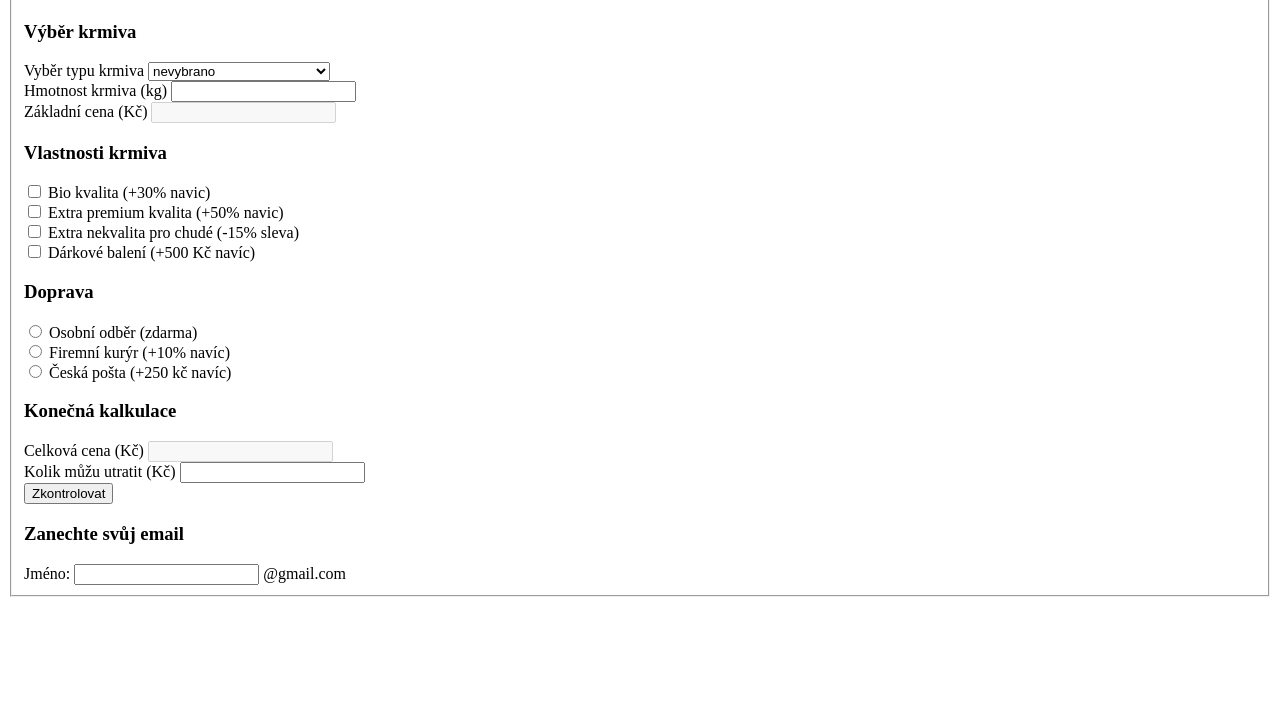
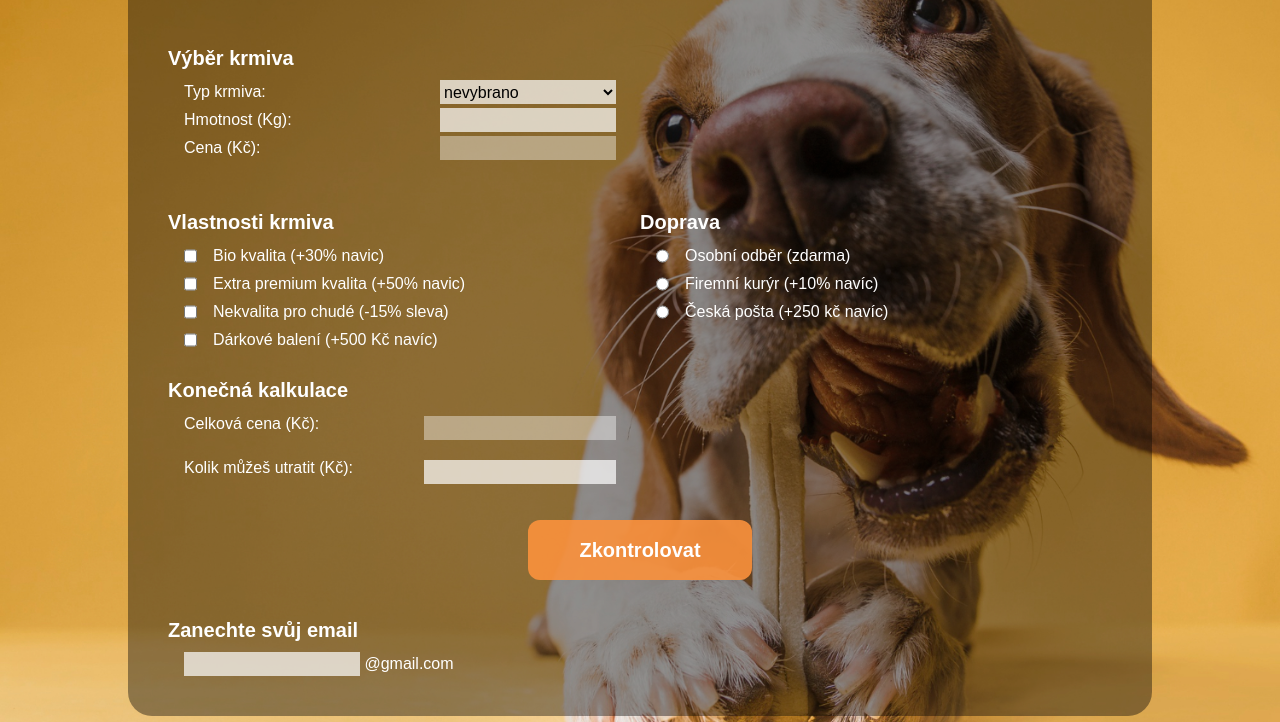
Before and after one commit to dominikkolarsky/JS-first-form, a website: page index.html in a window 1280 px wide. Shown: the part 78-800 px from the top of the page. Drawn offline with nearby package versions, Linux system fonts and the light colour scheme.

Commit message:
UI update

```diff
--- a/index.html
+++ b/index.html
@@ -7,22 +7,29 @@
     <meta name="viewport" content="width=device-width, initial-scale=1.0">
     <title>Objednavka</title>
 
+    <link rel="stylesheet" href="output.css">
+
 </head>
 
-<body class="m-1">
-    <div class="container my-3">
-        <fieldset class="border">
-            <legend>
-                <h2>Objednávka krmiva</h2>
-            </legend>
-            <form>
+<body class="text-white">
+    <div class="bg-[url('./bg_dog.jpg')] min-h-screen w-full bg-cover bg-bottom bg-no-repeat lg:bg-center flex">
+
+
+        <div class="flex flex-col mx-auto md:my-4 md:w-4/5 lg:w-4/5 2xl:w-2/5 xl:my-auto">
+            <!-- header -->
+            <header class="text-3xl font-bold bg-black bg-opacity-60 w-full flex justify-center p-4 rounded-t-3xl">
+                <h2 class="text-white">Objednávka krmiva</h2>
+            </header>
+
+            <div class="bg-black bg-opacity-40 p-6 flex flex-col rounded-b-3xl md:grid md:grid-cols-2 lg:p-10">
                 <!-- vyber -->
-                <h3>Výběr krmiva</h3>
-                <div>
-                    <div>
-                        <label for="vyber_krmiva" >Vyběr typu krmiva</label>
-                        <select  id="vyber_krmiva" name="vyberKrmiva" onclick="zakladni_cena(); celkova_cena();">
-                            <option selected value="0">nevybrano</option>
+                <form class="col-span-2 max-w-md md:mb-6">
+                    <h3 class="text-xl font-bold text-white my-2">Výběr krmiva</h3>
+                    <div class="pl-4 flex flex-col space-y-1 mb-4">
+                        <div class="flex justify-between">
+                            <label for="vyber_krmiva">Typ krmiva: </label>
+                            <select class="bg-white bg-opacity-70 text-black w-44" id="vyber_krmiva" name="vyberKrmiva" onclick="zakladni_cena(); celkova_cena();">
+                                <option selected value="0" class="text-red">nevybrano</option>
                                 <option value="150">Psí žrádlo 150 kč/kg</option>
                                 <option value="120">Kočičí žrádlo 120 kč/kg</option>
                                 <option value="50">Žrádlo pro rybičky 50 kč/kg</option>
@@ -30,81 +37,104 @@
                             </select>
                         </div>
 
-                    <div>
-                        <label for="vaha">Hmotnost krmiva (kg)</label>
-                        <input  type="number" id="vaha" name="vaha" placeholder="" value="" onChange="zakladni_cena(); celkova_cena();">
+                        <div class="flex justify-between">
+                            <label for="vaha">Hmotnost (Kg):</label>
+                            <input class="bg-white bg-opacity-70 text-black w-44" type="number" id="vaha" name="vaha" min="0" placeholder="" value="" onChange="zakladni_cena(); celkova_cena();">
                         </div>
 
-                    <div>
-                        <label for="zakl_cena">Základní cena (Kč)</label>
-                        <input type="text" id="zakl_cena" name="zakl_cena" value="" class="form-control" disabled>
+                        <div class="flex justify-between">
+                            <label for="zakl_cena">Cena (Kč):</label>
+                            <input class="bg-white bg-opacity-40 text-black w-44" type="text" id="zakl_cena" name="zakl_cena" value="" disabled>
                         </div>
                     </div>
                 </form>
 
                 <!-- vlastnosti krmiva -->
-            <form>
-                <h3>Vlastnosti krmiva</h3>
-                <div>
+                <form class="max-w-sm">
+                    <h3 class="text-xl font-bold text-white my-2">Vlastnosti krmiva</h3>
+
+                    <div class="pl-4 flex flex-col space-y-1 mb-4">
+                        <div class="flex space-x-4">
                             <input type="checkbox" id="bio" name="vlastnosti" value="0.3" onClick="celkova_cena()">
-                    <label for="bio">Bio kvalita (+30% navic)</label><br>
+                            <label for="bio">Bio kvalita (+30% navic)</label>
+                        </div>
 
+                        <div class="flex space-x-4">
                             <input type="checkbox" id="premium" name="vlastnosti" value="0.5" onClick="celkova_cena()">
-                    <label for="premium">Extra premium kvalita (+50% navic)</label><br>
+                            <label for="premium">Extra premium kvalita (+50% navic)</label>
+                        </div>
 
+                        <div class="flex space-x-4">
                             <input type="checkbox" id="nekvalita" name="vlastnosti" value="0.15" onClick="celkova_cena()">
-                    <label for="nekvalita">Extra nekvalita pro chudé (-15% sleva)</label><br>
+                            <label for="nekvalita">Nekvalita pro chudé (-15% sleva)</label>
+                        </div>
 
+                        <div class="flex space-x-4">
                             <input type="checkbox" id="darkove" name="vlastnosti" value="500" onClick="celkova_cena()">
                             <label for="darkove">Dárkové balení (+500 Kč navíc)</label>
+                        </div>
+
                     </div>
                 </form>
 
                 <!-- doprava -->
                 <form>
-                <h3>Doprava</h3>
-                <div>
+                    <h3 class="text-xl font-bold text-white my-2">Doprava</h3>
+                    <div class="pl-4 flex flex-col space-y-1 mb-4">
+                        <div class="flex space-x-4">
                             <input type="radio" id="osobni" name="doprava" value="0" onClick="celkova_cena()">
-                    <label for="osobni">Osobní odběr (zdarma)</label><br>
+                            <label for="osobni">Osobní odběr (zdarma)</label>
+                        </div>
 
+                        <div class="flex space-x-4">
                             <input type="radio" id="firemni" name="doprava" value="1.1" onClick="celkova_cena()">
-                    <label for="firemni">Firemní kurýr (+10% navíc)</label><br>
+                            <label for="firemni">Firemní kurýr (+10% navíc)</label>
+                        </div>
 
+                        <div class="flex space-x-4">
                             <input type="radio" id="posta" name="doprava" value="250" onClick="celkova_cena()">
-                    <label for="posta">Česká pošta (+250 kč navíc)</label><br>
+                            <label for="posta">Česká pošta (+250 kč navíc)</label>
+                        </div>
                     </div>
                 </form>
 
                 <!-- konecna kalkulaceF -->
-            <form>
-                <h3>Konečná kalkulace</h3>
+                <form class="col-span-2 max-w-md">
+                    <h3 class="text-xl font-bold text-white my-2">Konečná kalkulace</h3>
+                    <div class="pl-4 flex flex-col space-y-1 mb-2">
                         <div>
-                    <div>
-                        <div>
-                            <label for="celk_cena">Celková cena (Kč)</label>
-                            <input type="text" id="celk_cena" name="celk_cena" value="" disabled>
+                            <div class="flex space-y-1 mb-3 justify-between">
+                                <label for="celk_cena">Celková cena (Kč):</label>
+                                <input class="bg-white bg-opacity-40 text-black w-48 pl-4 ml-4" type="text" id="celk_cena" name="celk_cena" value="" disabled>
                             </div>
                         </div>
                         <div>
-                        <div>
-                            <label for="odhad">Kolik můžu utratit (Kč)</label>
-                            <input type="number" id="odhad_cena" name="odhad_cena" value="">
-                            <div>
-                                <input type="button" value="Zkontrolovat" onClick="kontrolni_cena()">
-                                <p id="zaver"></p>
+                            <div class="flex space-y-1 justify-between">
+                                <label for="odhad">Kolik můžeš utratit (Kč):</label>
+                                <input class="bg-white bg-opacity-70 text-black w-48 pl-4 ml-4" type="number" id="odhad_cena" name="odhad_cena" value=" ">
+                            </div>
+
+                        </div>
+
+                    </div>
+                </form>
+                <!-- button -->
+                <div class="flex flex-col my-3 col-span-2 items-center">
+                    <input class=" w-56 cursor-pointer p-4 bg-orange-400 bg-opacity-90 rounded-xl my-4 hover:bg-opacity-70 text-xl font-bold" type="button" value="Zkontrolovat" onClick="kontrolni_cena()">
+                    <p class="" id="zaver"></p>
+                </div>
+
+                <!-- zadani jmena -->
+                <form class="col-span-2 max-w-md">
+                    <h3 class="text-xl font-bold text-white my-2">Zanechte svůj email</h3>
+                    <input onpaste="return false" type="text" id="mail" name="mail" value="" placeholder="" class="pl-2 ml-4 bg-white bg-opacity-70 text-black w-44"><span> @gmail.com</span>
+                </form>
+
             </div>
         </div>
     </div>
 
-                </div>
-            </form>
-            <!-- zadani jmena -->
-            <form>
-                <h3>Zanechte svůj email</h3>
-                <span>Jméno: </span><input onpaste="return false" type="text" id="mail" name="mail" value=""><span> @gmail.com</span>
-            </form>
-        </fieldset>
-    </div>
+
 
 
     <script src="https://code.jquery.com/jquery-3.5.1.min.js"></script>
--- /dev/null
+++ b/input.css
@@ -0,0 +1,9 @@
+@tailwind base;
+@tailwind components;
+@tailwind utilities;
+
+@import url('https://fonts.googleapis.com/css2?family=Poppins:wght@400;600&display=swap');
+
+* {
+    font-family: 'Poppins', sans-serif;
+}
--- a/main.js
+++ b/main.js
@@ -6,7 +6,6 @@ function zakladni_cena() {
 
     document.querySelector("#zakl_cena").value = zaklad;
 }
-
 
 function celkova_cena() {
     let zakladni = parseInt(document.querySelector("#zakl_cena").value)
@@ -31,22 +30,27 @@ function celkova_cena() {
     document.querySelector("#celk_cena").value = total.toFixed(0)
 }
 
-
 function kontrolni_cena() {
     let zadano = parseInt(document.querySelector("#odhad_cena").value);
     let celkova = parseInt(document.querySelector("#celk_cena").value);
 
-    if (celkova <= zadano && celkova > 0)
-        document.querySelector("#zaver").textContent = "Máš na to."
-    else if (celkova > zadano)
-        document.querySelector("#zaver").textContent = "Nemáš na to."
-    else if (celkova = " " || celkova == 0)
-        document.querySelector("#zaver").textContent = "Zadej částku a objednej zboží!"
-    else
-        document.querySelector("#zaver").textContent = "Zadej částku!"
-}
+    if (celkova <= zadano && celkova > 0) {
+        document.querySelector("#zaver").innerHTML = "<div class='bg-green-600 bg-opacity-50 p-5'>Máš na to.</div>"
+    }
+    else if (celkova > zadano) {
+        document.querySelector("#zaver").innerHTML = "<div class='bg-red-600 bg-opacity-50 p-5 '>Nemáš na to.</div>"
+
+    }
+    else if (celkova = " " || celkova == 0) {
+        document.querySelector("#zaver").innerHTML = "<div class='bg-red-600 bg-opacity-50 p-5 md:my-4'>Prvně musíš objednat nějaké zboží a zadat kolik můžeš utratit!</div>"
+
+    }
+    else {
+        document.querySelector("#zaver").innerHTML = "<div class='bg-red-600 bg-opacity-50 p-5 '>Zadej částku!</div>"
+    }
 
 
+}
 
 $("#mail").keypress(function (event) {
     let znak = event.which;
--- /dev/null
+++ b/package.json
@@ -0,0 +1,5 @@
+{
+  "devDependencies": {
+    "tailwindcss": "^3.1.4"
+  }
+}
--- /dev/null
+++ b/tailwind.config.js
@@ -0,0 +1,8 @@
+/** @type {import('tailwindcss').Config} */
+module.exports = {
+  content: ['./*.{html,js}'],
+  theme: {
+    extend: {},
+  },
+  plugins: [],
+}
```
Also changed, not shown: bg_dog.jpg (added), bg_dog169.jpg (added), output.css (added), 2 other files. Lines whose indentation alone changed are shown as unchanged.
